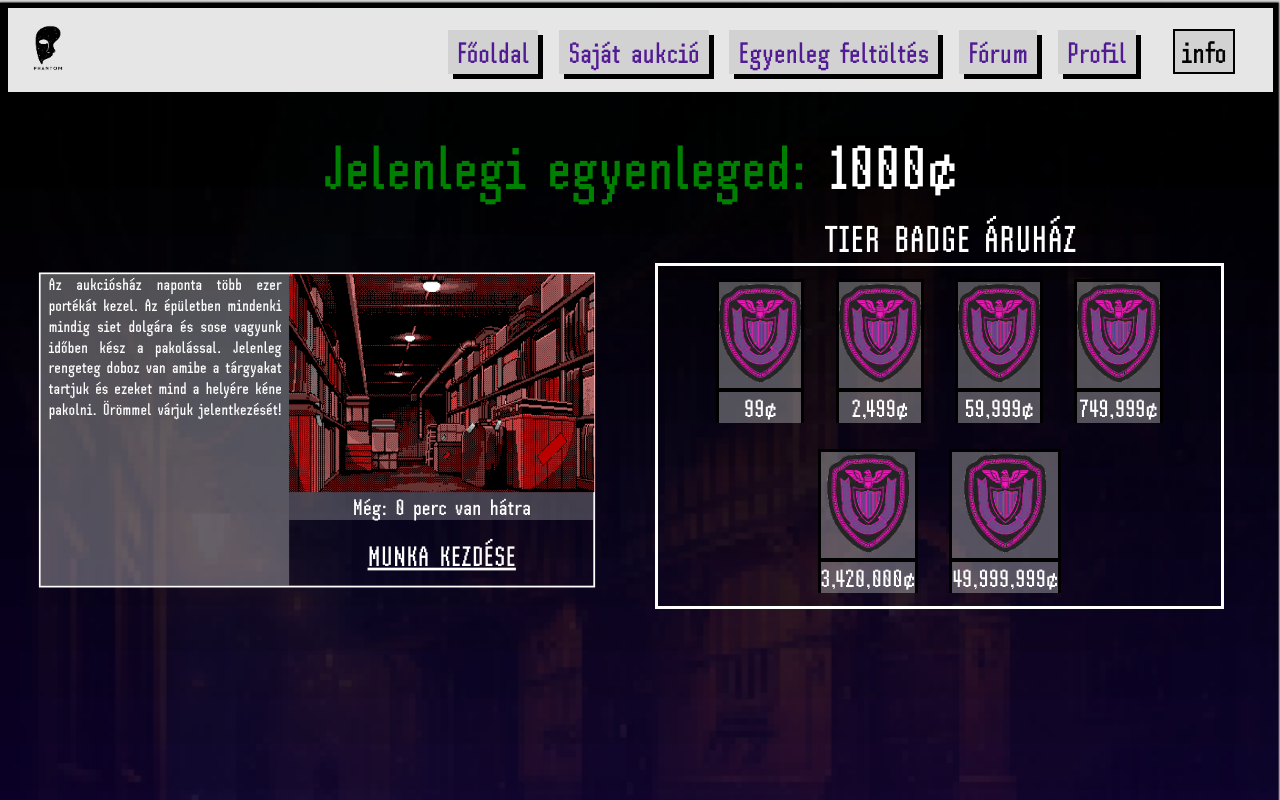
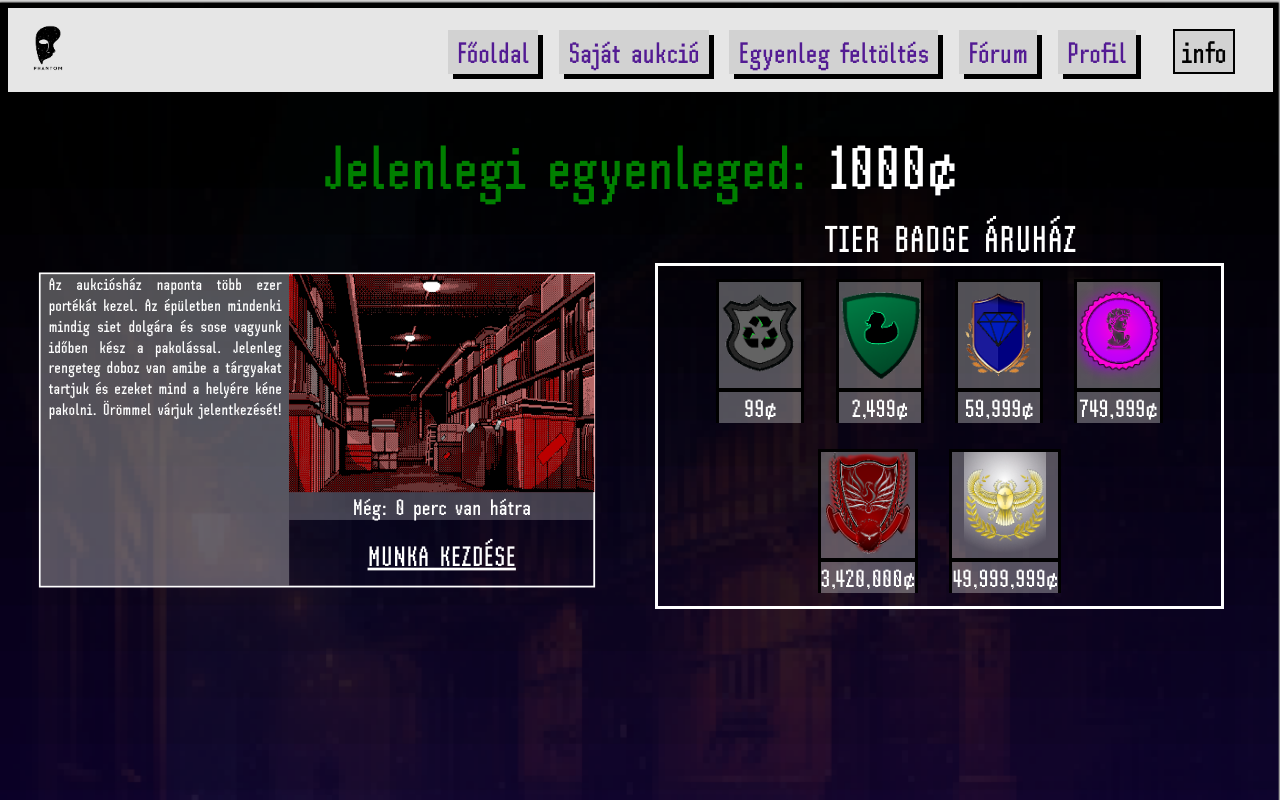
Before and after one commit to Vajaspiritos/Auction_House, a PHP site: page /Oldalak/egyenleg.php in a window 1280 px wide. Run offline with PHP 8.4, Linux system fonts and the light colour scheme; the visitor is signed in with stand-in values (Sample User, id 1); tables that the repository leaves empty or names only in its code hold one stand-in row (values such as "Sample post").

Commit message:
Bedge update

```diff
--- a/Oldalak/egyenleg.php
+++ b/Oldalak/egyenleg.php
@@ -73,38 +73,38 @@
 		<div id="timig-container">
 
 		<div class="tier-img-container" id="very-low-tier" onclick="buy(0)">
-			<img src="../Resources/Images/Icons/Default_Tier.png" alt="tier kep">
+			<img src="../Resources/Images/Icons/Tier_1.png" alt="tier kep">
 			<div class="penz-container">
 			<p class="penz" id="very-low">99</p>
 			</div>
 		</div>
 
 		<div class="tier-img-container" id="low-tier" onclick="buy(1)">
-			<img src="../Resources/Images/Icons/Default_Tier.png" alt="tier kep">
+			<img src="../Resources/Images/Icons/Tier_2.png" alt="tier kep">
 			<div class="penz-container">
 			<p class="penz" id="low">2,499</p>
 			</div>
 		</div>
 		<div class="tier-img-container" id="medium-tier" onclick="buy(2)">
-			<img src="../Resources/Images/Icons/Default_Tier.png" alt="tier kep">
+			<img src="../Resources/Images/Icons/Tier_3.png" alt="tier kep">
 			<div class="penz-container">
 			<p class="penz" id="medium">59,999</p>
 			</div>
 		</div>
 		<div class="tier-img-container" id="high-tier" onclick="buy(3)">
-			<img src="../Resources/Images/Icons/Default_Tier.png" alt="tier kep">
+			<img src="../Resources/Images/Icons/Tier_4.png" alt="tier kep">
 			<div class="penz-container">
 			<p class="penz" id="high">749,999</p>
 			</div>
 		</div>
 		<div class="tier-img-container" id="very-high-tier" onclick="buy(4)">
-			<img src="../Resources/Images/Icons/Default_Tier.png" alt="tier kep">
+			<img src="../Resources/Images/Icons/Tier_5.png" alt="tier kep">
 			<div class="penz-container">
 			<p class="penz" id="very-high">3,420,000</p>
 			</div>
 		</div>
 		<div class="tier-img-container" id="ultra-high-tier" onclick="buy(5)">
-			<img src="../Resources/Images/Icons/Default_Tier.png" alt="tier kep">
+			<img src="../Resources/Images/Icons/Tier_6.png" alt="tier kep">
 			<div class="penz-container">
 			<p class="penz" id="ultra-high">49,999,999</p>
 			</div>
```
Also changed, not shown: Resources/Images/Icons/Tier_1.png (added), Resources/Images/Icons/Tier_2.png (added), Resources/Images/Icons/Tier_3.png (added), Resources/Images/Icons/Tier_4.png (added), Resources/Images/Icons/Tier_5.png (added), Resources/Images/Icons/Tier_6.png (added).
